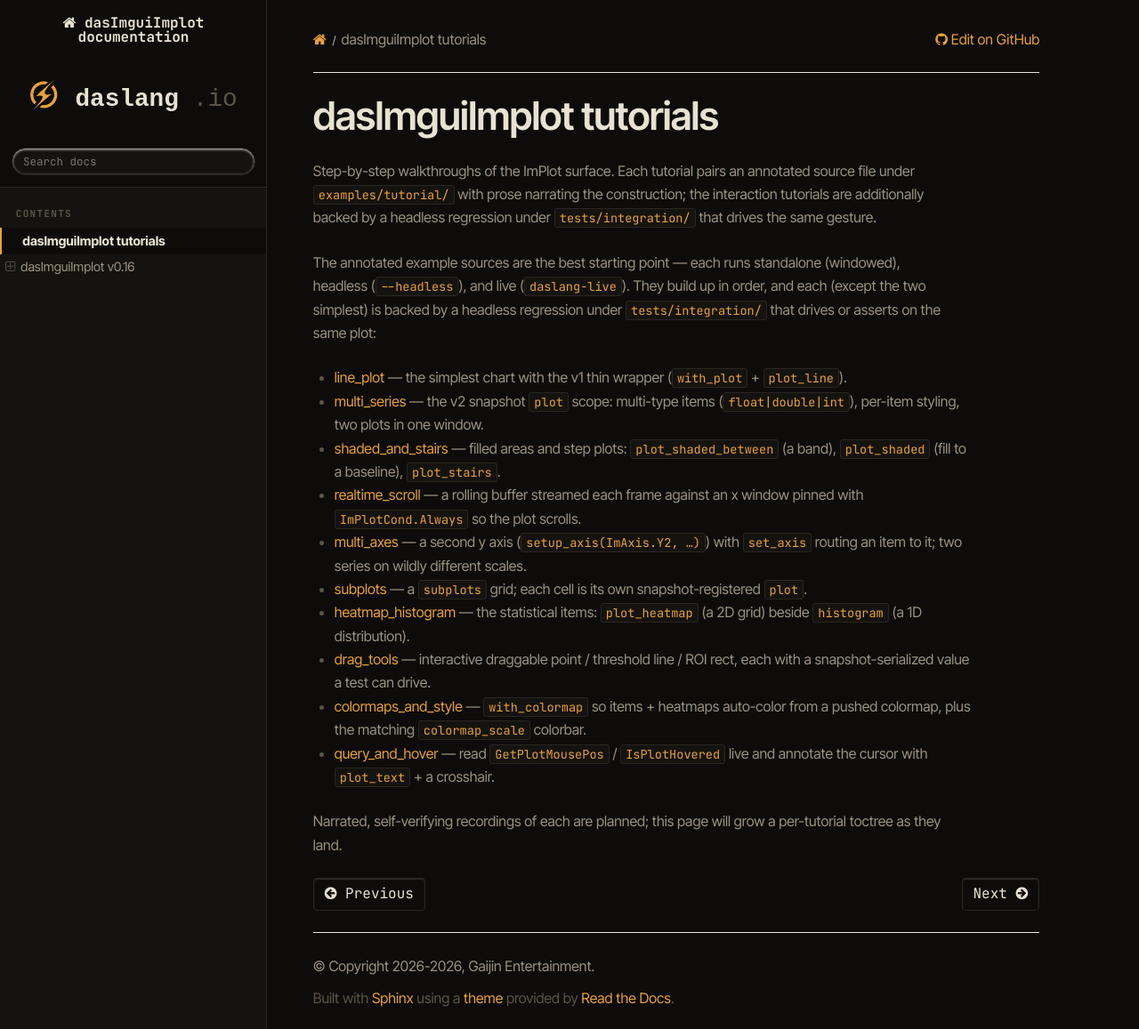
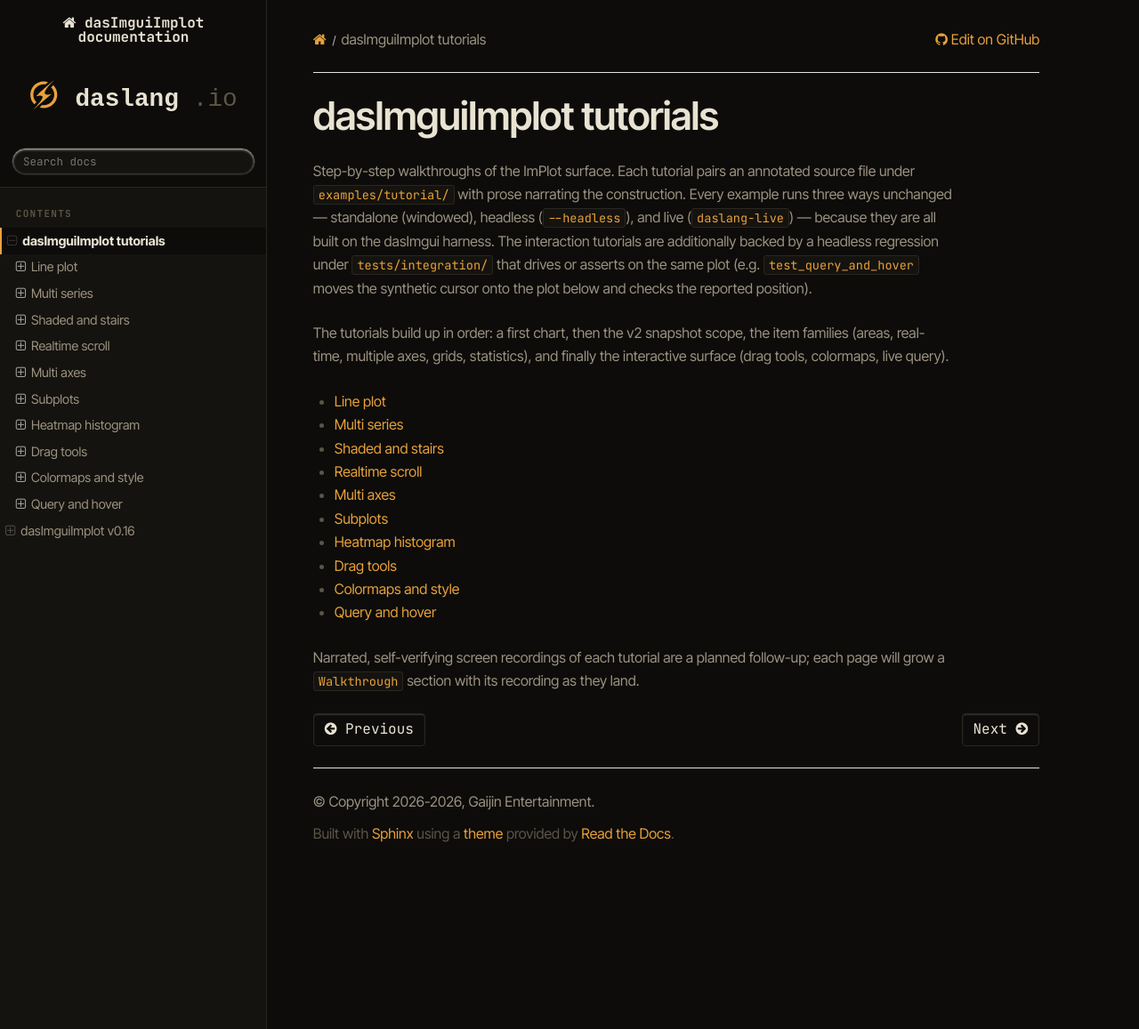
Before and after one commit to aleksisch/dasImguiImplot, a Sphinx documentation site: the page built from doc/source/tutorials/index.rst, in a window 1280 px wide and 1157 px high. Shown: the whole window at 89% size. Built offline with Sphinx 7.4.7 and the Read the Docs theme 3.1.0, drawn with Linux system fonts in a browser that asks for light colours; pages that are not in the unit, such as notebooks, are missing from menus.

Commit message:
docs: per-tutorial RST pages + toctree (all 10 tutorials)
The tutorials page was a stub — a bullet list of GitHub source links with a
"toctree as they land" placeholder. Now that all 10 examples have landed, give
each a real page, mirroring dasImguiNodeEditor's tutorial docs:

  anchor + title -> intro prose -> the key construct as a das code-block ->
  a literalinclude of the full annotated source -> per-construct subsections.

Pages (in progression order): line_plot, multi_series, shaded_and_stairs,
realtime_scroll, multi_axes, subplots, heatmap_histogram, drag_tools,
colormaps_and_style, query_and_hover. tutorials/index.rst becomes a maxdepth-1
toctree over them.

Cross-references resolve against the generated module pages and the testing
section (stdlib_implot_testing_section); inter-tutorial :ref:s link the
progression. sphinx-build -E -a -W is clean on a full rebuild (19 docs).

The one difference from node-editor: no `.. video::` directive yet — the
narrated / self-verifying screen recordings are the deferred follow-up pass, so
each page notes a Walkthrough section will grow its recording when it lands.
Pure docs: no .das, binding, or test changes.

Co-Authored-By: Claude Opus 4.8 (1M context) <noreply@anthropic.com>

```diff
--- a/doc/source/tutorials/index.rst
+++ b/doc/source/tutorials/index.rst
@@ -5,43 +5,32 @@
 ##########################
 
 Step-by-step walkthroughs of the ImPlot surface. Each tutorial pairs an annotated
-source file under ``examples/tutorial/`` with prose narrating the construction; the
-interaction tutorials are additionally backed by a headless regression under
-``tests/integration/`` that drives the same gesture.
+source file under ``examples/tutorial/`` with prose narrating the construction.
+Every example runs three ways unchanged — standalone (windowed), headless
+(``--headless``), and live (``daslang-live``) — because they are all built on the
+dasImgui harness. The interaction tutorials are additionally backed by a headless
+regression under ``tests/integration/`` that drives or asserts on the same plot
+(e.g. ``test_query_and_hover`` moves the synthetic cursor onto the plot below and
+checks the reported position).
 
-The annotated example sources are the best starting point — each runs standalone
-(windowed), headless (``--headless``), and live (``daslang-live``). They build up in
-order, and each (except the two simplest) is backed by a headless regression under
-``tests/integration/`` that drives or asserts on the same plot:
+The tutorials build up in order: a first chart, then the v2 snapshot scope, the
+item families (areas, real-time, multiple axes, grids, statistics), and finally
+the interactive surface (drag tools, colormaps, live query).
 
-* `line_plot <https://github.com/borisbat/dasImguiImplot/blob/master/examples/tutorial/line_plot.das>`_
-  — the simplest chart with the v1 thin wrapper (``with_plot`` + ``plot_line``).
-* `multi_series <https://github.com/borisbat/dasImguiImplot/blob/master/examples/tutorial/multi_series.das>`_
-  — the v2 snapshot ``plot`` scope: multi-type items (``float|double|int``), per-item
-  styling, two plots in one window.
-* `shaded_and_stairs <https://github.com/borisbat/dasImguiImplot/blob/master/examples/tutorial/shaded_and_stairs.das>`_
-  — filled areas and step plots: ``plot_shaded_between`` (a band), ``plot_shaded``
-  (fill to a baseline), ``plot_stairs``.
-* `realtime_scroll <https://github.com/borisbat/dasImguiImplot/blob/master/examples/tutorial/realtime_scroll.das>`_
-  — a rolling buffer streamed each frame against an x window pinned with
-  ``ImPlotCond.Always`` so the plot scrolls.
-* `multi_axes <https://github.com/borisbat/dasImguiImplot/blob/master/examples/tutorial/multi_axes.das>`_
-  — a second y axis (``setup_axis(ImAxis.Y2, …)``) with ``set_axis`` routing an item
-  to it; two series on wildly different scales.
-* `subplots <https://github.com/borisbat/dasImguiImplot/blob/master/examples/tutorial/subplots.das>`_
-  — a ``subplots`` grid; each cell is its own snapshot-registered ``plot``.
-* `heatmap_histogram <https://github.com/borisbat/dasImguiImplot/blob/master/examples/tutorial/heatmap_histogram.das>`_
-  — the statistical items: ``plot_heatmap`` (a 2D grid) beside ``histogram`` (a 1D
-  distribution).
-* `drag_tools <https://github.com/borisbat/dasImguiImplot/blob/master/examples/tutorial/drag_tools.das>`_
-  — interactive draggable point / threshold line / ROI rect, each with a
-  snapshot-serialized value a test can drive.
-* `colormaps_and_style <https://github.com/borisbat/dasImguiImplot/blob/master/examples/tutorial/colormaps_and_style.das>`_
-  — ``with_colormap`` so items + heatmaps auto-color from a pushed colormap, plus the
-  matching ``colormap_scale`` colorbar.
-* `query_and_hover <https://github.com/borisbat/dasImguiImplot/blob/master/examples/tutorial/query_and_hover.das>`_
-  — read ``GetPlotMousePos`` / ``IsPlotHovered`` live and annotate the cursor with
-  ``plot_text`` + a crosshair.
+.. toctree::
+   :maxdepth: 1
 
-Narrated, self-verifying recordings of each are planned; this page will grow a
-per-tutorial toctree as they land.
+   line_plot.rst
+   multi_series.rst
+   shaded_and_stairs.rst
+   realtime_scroll.rst
+   multi_axes.rst
+   subplots.rst
+   heatmap_histogram.rst
+   drag_tools.rst
+   colormaps_and_style.rst
+   query_and_hover.rst
+
+Narrated, self-verifying screen recordings of each tutorial are a planned
+follow-up; each page will grow a ``Walkthrough`` section with its recording as
+they land.
```
Also changed, not shown: doc/source/tutorials/colormaps_and_style.rst (added, +56 -0 lines), doc/source/tutorials/drag_tools.rst (added, +58 -0 lines), doc/source/tutorials/heatmap_histogram.rst (added, +48 -0 lines), doc/source/tutorials/line_plot.rst (added, +51 -0 lines), doc/source/tutorials/multi_axes.rst (added, +47 -0 lines), doc/source/tutorials/multi_series.rst (added, +57 -0 lines), doc/source/tutorials/query_and_hover.rst (added, +58 -0 lines), doc/source/tutorials/realtime_scroll.rst (added, +47 -0 lines), doc/source/tutorials/shaded_and_stairs.rst (added, +50 -0 lines), doc/source/tutorials/subplots.rst (added, +44 -0 lines).
